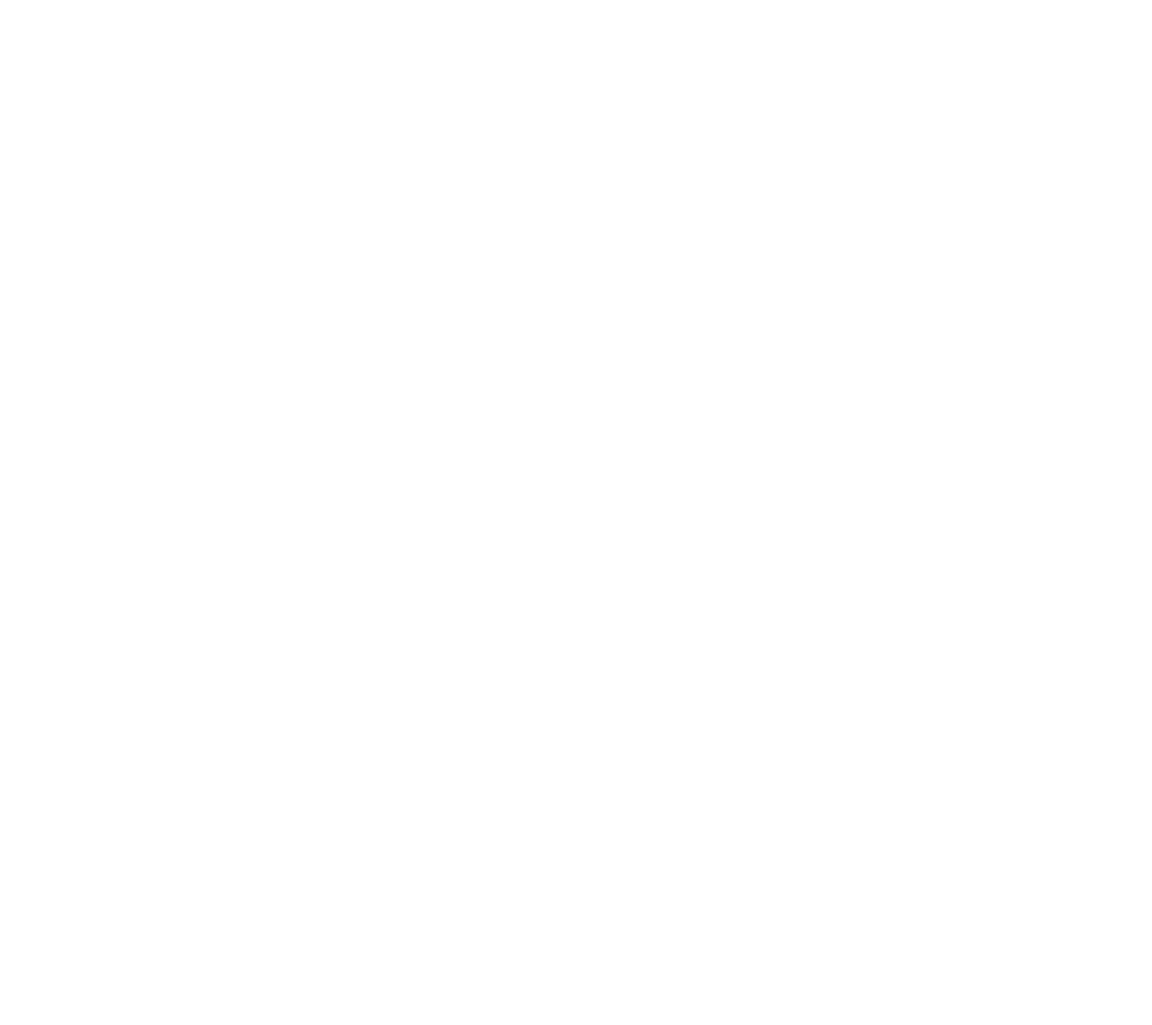
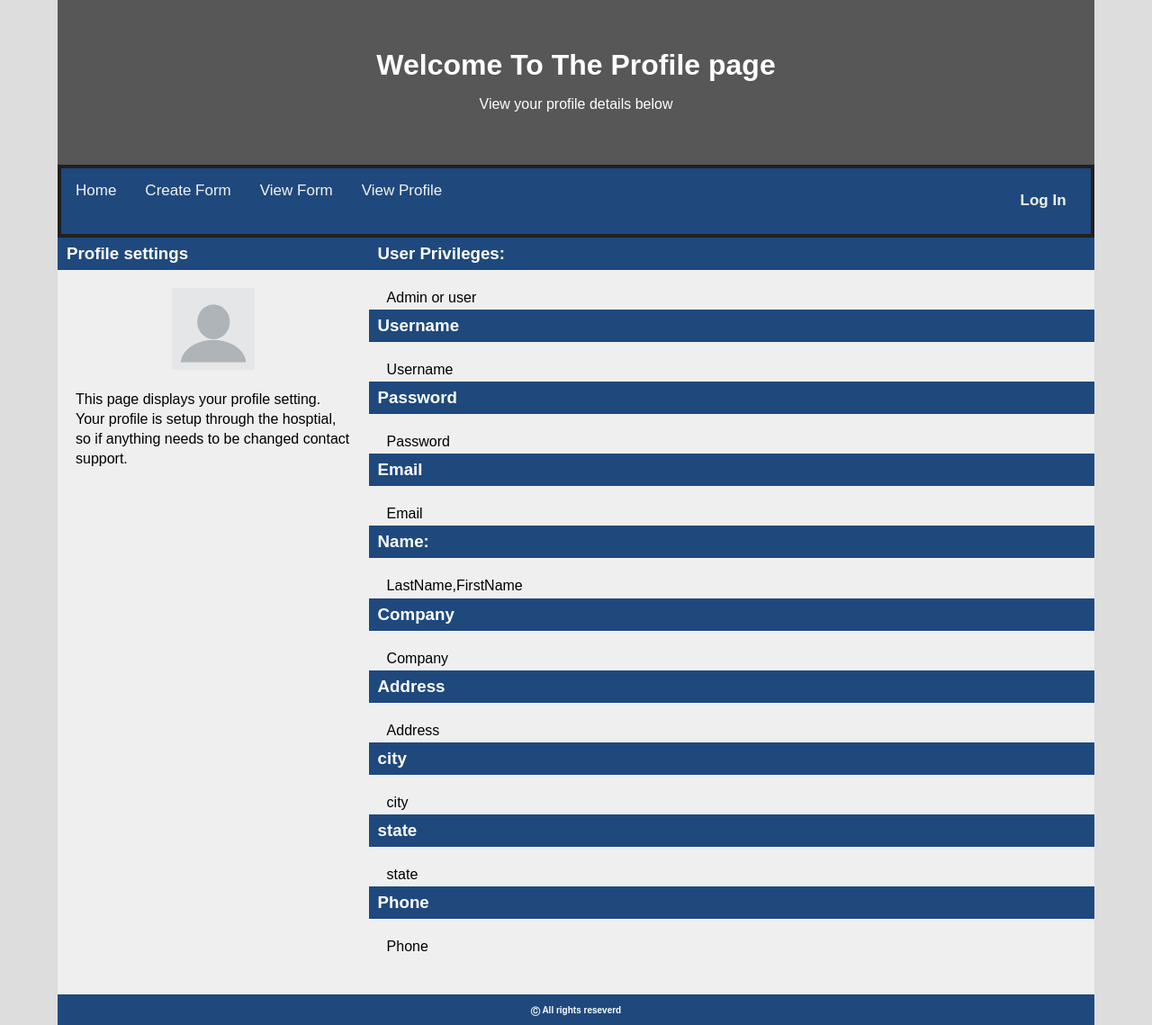
Before and after one commit to SamEmmett/SoftwareEnineeringGroupProject, a Flask app: page /profile in a window 1280 px wide. Before the commit the page is empty. Shown: the whole page at 90% size. Before the commit the page ends 800 px from the top, so only its background shows below. Run offline with Flask 2, Linux system fonts and the light colour scheme; lists and menus that the app fills with data are empty; some libraries are stand-ins or nearby versions.

Commit message:
profile page changes
profile page html

```diff
--- a/main.py
+++ b/main.py
@@ -238,6 +238,14 @@ def viewform():
 
 @main.route('/profile', methods=['GET', 'POST'])
 def profile():
-    return render_template("profile.html")
+
+    page = 'login'
+    usermsg = 'Log In'
+    if 'loggedin' in session:
+        usermsg ='Hello, '+ session['first']+" "+session['last']
+        page = 'profile'
+        return render_template("profile.html", page=page, usermsg=usermsg)
+    return render_template("profile.html" , page=page, usermsg=usermsg)
+
 if __name__ == '__main__':
    main.run(debug=True)
--- a/static/styles/styles.css
+++ b/static/styles/styles.css
@@ -541,4 +541,14 @@ h3 {
 
 }
 
-/*CSSING for the Homepage page  */
+/*CSSING for the Profile page  */
+.Profilerow {
+  display: flex;
+  flex-wrap: wrap;
+}
+
+.Profileside {
+  flex: 30%;
+  background-color: #EFEFEF;
+  padding: 20px;
+}
--- a/templates/index.html
+++ b/templates/index.html
@@ -16,9 +16,9 @@
         </center>
     <!-- NAVBAR -->
     <div class="topnav" id="myTopnav">
-        <a href="{{url_for('home')}}" class="active">Home</a>
-        <a href="{{url_for('index')}}">Create Form</a>
-        <a href="{{url_for('viewform')}}">View Form</a>
+		<a href="{{url_for('home')}}" class="active">Home</a>
+		<a href="{{url_for('index')}}">Create Form</a>
+		<a href="{{url_for('viewform')}}">View Form</a>
         <div class= userbutton><a href="{{url_for('login')}}">{{username}}</a></div>
 
 
--- a/templates/profile.html
+++ b/templates/profile.html
@@ -0,0 +1,84 @@
+<!doctype html>
+<link rel="stylesheet" href="../static/styles/styles.css"/>
+  <head>
+
+  </head>
+
+  <body>
+        <center>
+            <div class=headerHome>
+                <h1><font>Welcome To The Profile page</font></h1>
+                <p>View your profile details below</p>
+            </div>
+        </center>
+    <!-- NAVBAR -->
+    <div class="topnav" id="myTopnav">
+      <a href="{{url_for('home')}}" class="active">Home</a>
+      <a href="{{url_for('index')}}">Create Form</a>
+      <a href="{{url_for('viewform')}}">View Form</a>
+      <a herf="profile.html">View Profile</a>
+        <div class= userbutton><a href="{{url_for(page)}}">{{usermsg}}</a></div>
+    </div>
+    <div class="Profilerow">
+        <div class="Profileside">
+          <h3>Profile settings</h3>
+          <center>
+          <img src="../static/styles/Profile.jpeg" height="50%" width="30%">
+          </center>
+          <p>This page displays your profile setting. Your profile is setup through the hosptial, so if anything needs to be changed contact support. </p>
+          <br>
+          <br>
+        </div>
+        <div class="main">
+        <h3>User Privileges:</h3>
+        <p >Admin or user</p>
+        <h5></h5>
+
+        <h3>Username</h3>
+        <p>Username</p>
+        <h5></h5>
+
+        <h3>Password</h3>
+        <p>Password</p>
+        <h5></h5>
+
+          <h3>Email</h3>
+          <p>Email</p>
+          <h5></h5>
+
+          <h3>Name:</h3>
+          <p>LastName,FirstName</p>
+          <h5></h5>
+
+          <h3>Company</h3>
+          <p>Company</p>
+          <h5></h5>
+
+          <h3>Address</h3>
+          <p>Address</p>
+          <h5></h5>
+
+          <h3>city</h3>
+          <p>city</p>
+          <h5></h5>
+
+          <h3>state</h3>
+          <p>state</p>
+          <h5></h5>
+
+          <h3>Phone</h3>
+          <p>Phone</p>
+          <h5></h5>
+
+
+        </div>
+      </div>
+      <table width = "100%"  align = "center" bgcolor=#1F497D>
+        <center>
+            <tr style="height:30px">
+            <th><font color = "white" size="1" align="center">Ⓒ All rights reseverd</font></th>
+            </tr>
+        </center>
+      </div>
+    </body>
+</html>
```
Also changed, not shown: templates/Homepage.html (+6 -6 lines), templates/ViewForm.html (+5 -4 lines), static/styles/Profile.jpeg (added).
